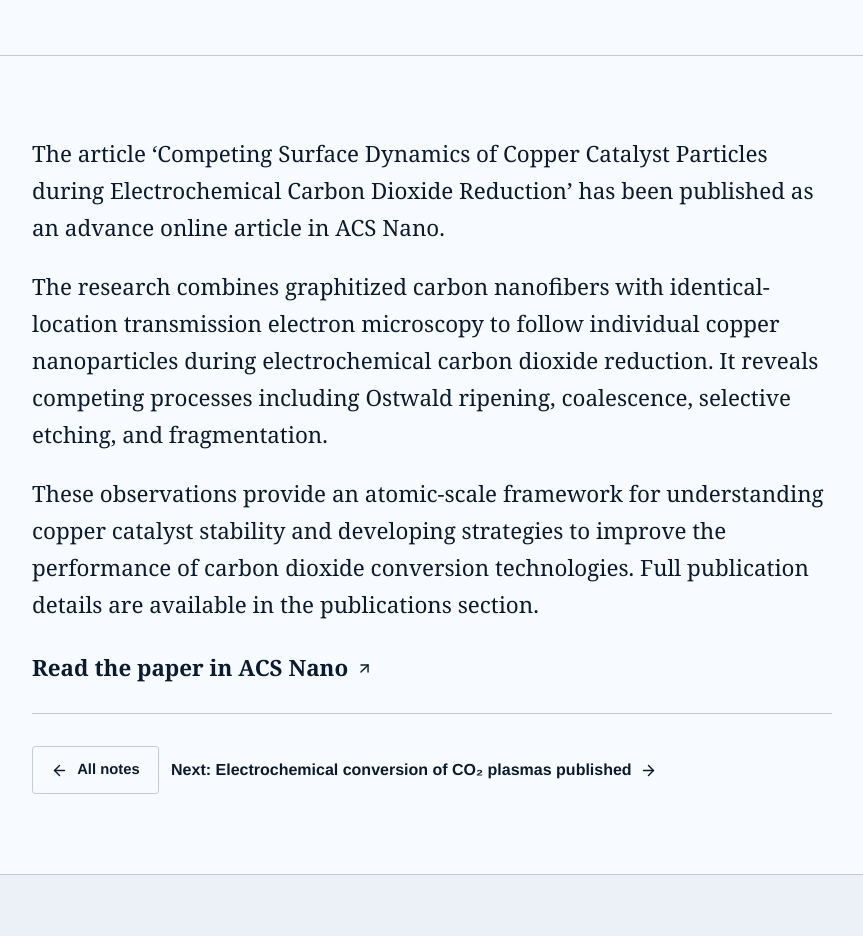
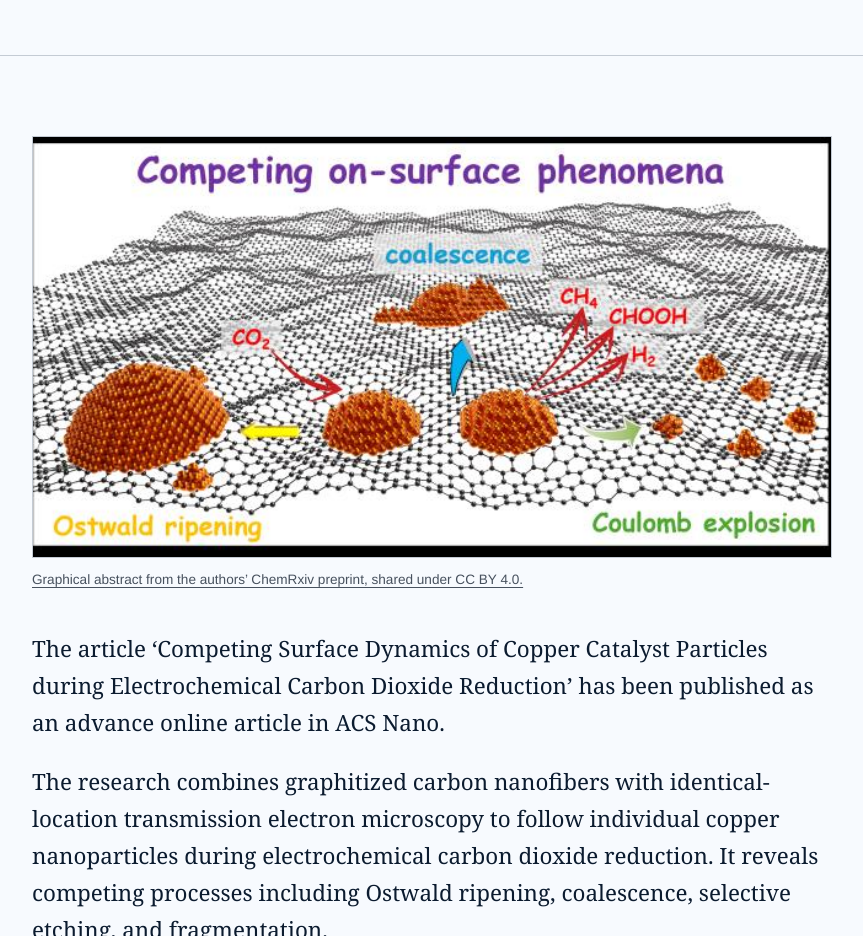
Before and after one commit to hhmat/hhmat.github.io, an Astro site: page /news/acs-nano-copper-catalyst-dynamics in a window 1280 px wide. Shown: the part 900-1836 px from the top of the page, without its empty margins (208-1071 px from the left). Built offline with nearby package versions, Linux system fonts and the light colour scheme; Astro itself is replaced by a stand-in of ours.

Commit message:
Add copper catalyst graphical abstract

```diff
--- a/src/data/news.json
+++ b/src/data/news.json
@@ -10,6 +10,10 @@
     "featured": true,
     "sample": false,
     "url": "https://doi.org/10.1021/acsnano.6c11607",
+    "image": "/images/news/acs-nano-copper-graphical-abstract.png",
+    "imageAlt": "Diagram of copper nanoparticles on graphitised carbon undergoing Ostwald ripening, coalescence and Coulomb explosion during carbon dioxide reduction.",
+    "imageCredit": "Graphical abstract from the authors’ ChemRxiv preprint, shared under CC BY 4.0.",
+    "imageCreditUrl": "https://doi.org/10.26434/chemrxiv-2025-pthh7",
     "body": [
       "The article ‘Competing Surface Dynamics of Copper Catalyst Particles during Electrochemical Carbon Dioxide Reduction’ has been published as an advance online article in ACS Nano.",
       "The research combines graphitized carbon nanofibers with identical-location transmission electron microscopy to follow individual copper nanoparticles during electrochemical carbon dioxide reduction. It reveals competing processes including Ostwald ripening, coalescence, selective etching, and fragmentation.",
--- a/src/pages/news/[slug].astro
+++ b/src/pages/news/[slug].astro
@@ -23,6 +23,7 @@ const nextPost = news[(currentIndex + 1) % news.length];
       </div>
     </header>
     <div class="narrow article-body">
+      {post.image && <figure class="article-figure reveal"><img src={withBase(post.image)} alt={post.imageAlt} width="649" height="342" decoding="async" /><figcaption>{post.imageCreditUrl ? <a href={post.imageCreditUrl} target="_blank" rel="noopener noreferrer">{post.imageCredit}</a> : post.imageCredit}</figcaption></figure>}
       {post.body.map((paragraph) => <p class="reveal">{paragraph}</p>)}
       {post.url && <p class="reveal"><a class="text-link" href={post.url} target="_blank" rel="noopener noreferrer">Read the paper in ACS Nano <ArrowUpRight size={17} aria-hidden="true" /></a></p>}
       <div class="article-footer button-row reveal"><a class="button button-secondary" href={withBase('news/')}><ArrowLeft size={17} aria-hidden="true" /> All notes</a><a class="text-link" href={withBase(`news/${nextPost.slug}/`)}>Next: {nextPost.title} <ArrowRight size={17} aria-hidden="true" /></a></div>
--- a/src/styles/global.css
+++ b/src/styles/global.css
@@ -378,6 +378,9 @@ p { max-width: 70ch; }
 .article-header p { color: var(--text-muted); font-size: 1.15rem; }
 .article-body { padding-block: clamp(3rem, 7vw, 5rem); }
 .article-body p { max-width: 68ch; font-family: var(--font-display); font-size: clamp(1.2rem, 2vw, 1.4rem); line-height: 1.65; }
+.article-figure { margin: 0 0 2.5rem; }
+.article-figure img { width: 100%; border: 1px solid var(--border); background: var(--surface-raised); }
+.article-figure figcaption { margin-top: 0.75rem; color: var(--text-muted); font-size: 0.85rem; line-height: 1.5; }
 .article-footer { padding-top: 2rem; border-top: 1px solid var(--border); }
 
 .gallery-grid { display: grid; gap: 1rem; }
```
Also changed, not shown: public/images/news/acs-nano-copper-graphical-abstract.png (added).
